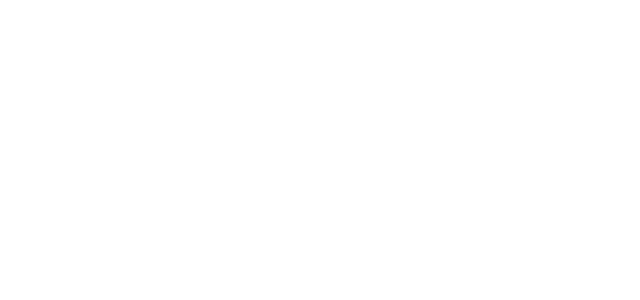
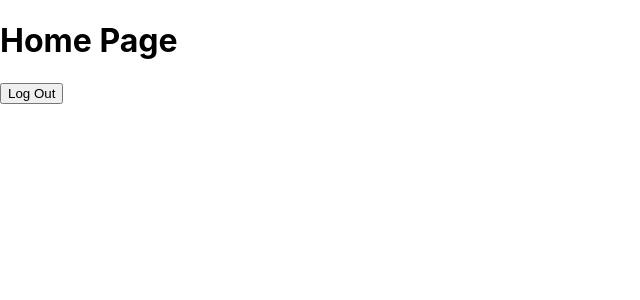
Before and after one commit to shehan96/react-graphql, a React (Create React App) app: page / in a window 1280 px wide. Shown: the top 300 px of the page, without its empty margins (0-640 px from the left). Built offline with nearby package versions, Linux system fonts and the light colour scheme.

Commit message:
Update Home.tsx

```diff
--- a/src/pages/Home/Home.tsx
+++ b/src/pages/Home/Home.tsx
@@ -1,5 +1,17 @@
+import { Navigate } from 'react-router-dom';
 import './Home.css';
 
 export const Home = () => {
-  return <></>;
+  const logout = () => {
+    localStorage.clear();
+    Navigate({ to: '/login', replace: true });
+  };
+
+  return (
+    <>
+      {' '}
+      <h1>Home Page</h1>
+      <button onClick={logout}>Log Out</button>
+    </>
+  );
 };
```
